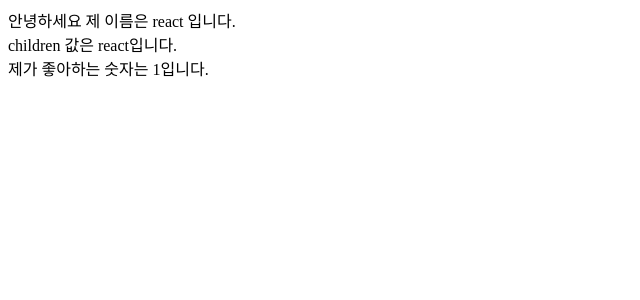
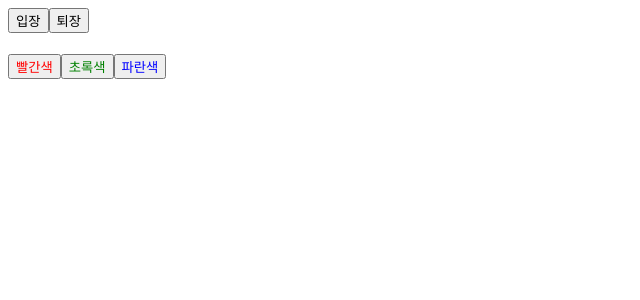
Before and after one commit to kimdohui/react_book, a React (Create React App) app: page / in a window 1280 px wide. Shown: the top 300 px of the page, without its empty margins (0-640 px from the left). Built offline with nearby package versions, Linux system fonts and the light colour scheme.

Commit message:
2020/06/06/TIL

```diff
--- a/package.json
+++ b/package.json
@@ -1,5 +1,5 @@
 {
-  "name": "",
+  "name": "react-book-commit",
   "version": "1.0.0",
   "description": "",
   "keywords": [],
--- a/src/App.js
+++ b/src/App.js
@@ -1,12 +1,9 @@
 import React from "react";
-import MyComponent from "./MyComponent";
+import Counter from "./Counter";
+import Say from "./Say";
 
 const App = () => {
-  return (
-    <MyComponent name="react" favoriteNumber={1}>
-      react
-    </MyComponent>
-  );
+  return <Say />;
 };
 
 export default App;
--- /dev/null
+++ b/src/Counter.js
@@ -0,0 +1,34 @@
+import React, { Component } from "react";
+
+class Counter extends Component {
+  constructor(props) {
+    super(props);
+
+    this.state = {
+      number: 0,
+      fixedNum: 0
+    };
+  }
+
+  render() {
+    const { number, fixedNum } = this.state;
+    return (
+      <div>
+        <h1>{number}</h1>
+        <h2>바뀌지 않는 값 : {fixedNum}</h2>
+        <button
+          onClick={() => {
+            this.setState({ number: number + 1 }, () => {
+              console.log("방금 setState 호출");
+              console.log(this.state);
+            });
+          }}
+        >
+          +1
+        </button>
+      </div>
+    );
+  }
+}
+
+export default Counter;
--- /dev/null
+++ b/src/Say.js
@@ -0,0 +1,27 @@
+import React, { useState } from "react";
+
+const Say = () => {
+  const [message, setMessage] = useState("");
+  const onClickEnter = () => setMessage("안녕하세요");
+  const onClickLeave = () => setMessage("안녕히 가세요");
+
+  const [color, setColor] = useState("black");
+  return (
+    <div>
+      <button onClick={onClickEnter}>입장</button>
+      <button onClick={onClickLeave}>퇴장</button>
+      <h1 style={{ color }}>{message}</h1>
+      <button style={{ color: "red" }} onClick={() => setColor("red")}>
+        빨간색
+      </button>
+      <button style={{ color: "green" }} onClick={() => setColor("green")}>
+        초록색
+      </button>
+      <button style={{ color: "blue" }} onClick={() => setColor("blue")}>
+        파란색
+      </button>
+    </div>
+  );
+};
+
+export default Say;
```
